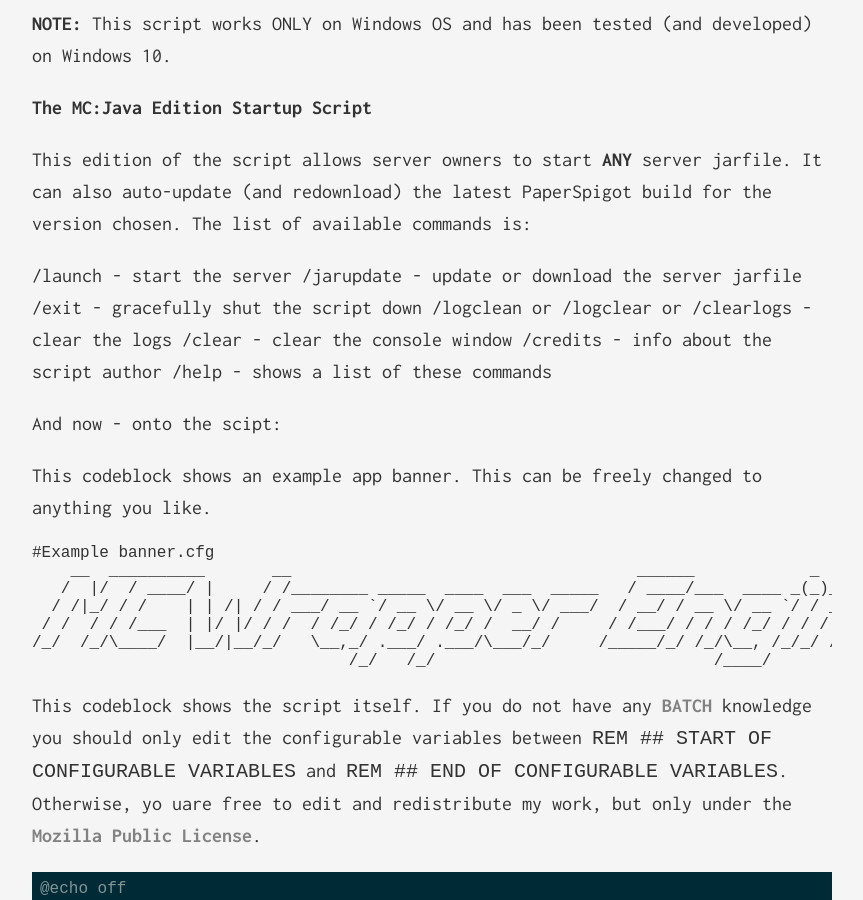
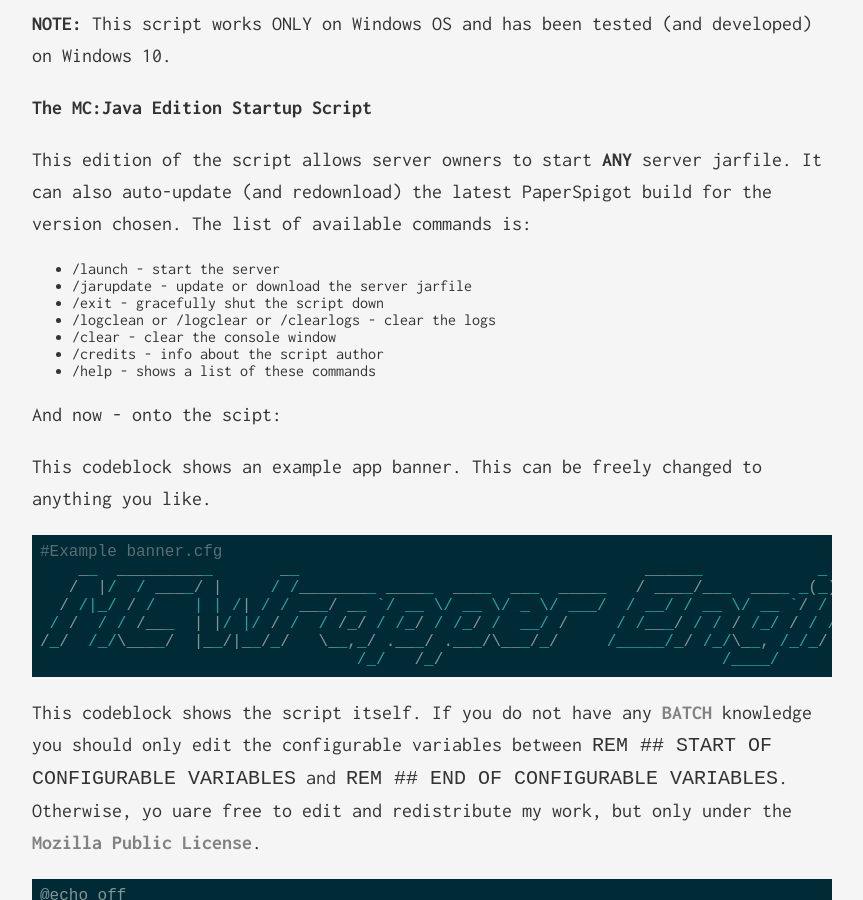
Before and after one commit to CalifaxYT/PersonalWS, a Jekyll site: the page built from _posts/020-06-30-minecraft-startup-scripts.markdown, in a window 1280 px wide and 900 px high, scrolled down 590 px. Shown: the whole window, without its empty margins (208-1071 px from the left). Built offline with Jekyll 4.4.1, drawn with Linux system fonts in a browser that asks for light colours; comment, search, counter and statistics services are not loaded.

Commit message:
• Fix post •

````diff
--- a/_posts/020-06-30-minecraft-startup-scripts.markdown
+++ b/_posts/020-06-30-minecraft-startup-scripts.markdown
@@ -8,28 +8,28 @@ categories: [scripts]
 ---
 
 There are many subpar startup scripts on the market. Most of them have only a MineCraft Java edition support. What is more, languages like C# and Java are used, which
-often makes them pretty resource-heavy. This is why this server startup solution is written in BATCH - the scripting language of [CMD](https://en.wikipedia.org/wiki/Cmd.exe "CMD on Wikipedia").
+often makes them pretty resource-heavy. This is why this server startup solution is written in BATCH - the scripting language of  [CMD](https://en.wikipedia.org/wiki/Cmd.exe "CMD on Wikipedia").
 
 **NOTE:** This script works ONLY on Windows OS and has been tested (and developed) on Windows 10.
 
 
 **The MC:Java Edition Startup Script**
 
-This edition of the script allows server owners to start **ANY** server jarfile. It can also auto-update (and redownload) the latest PaperSpigot build for the version chosen.
+This edition of the script allows server owners to start  **ANY**  server jarfile. It can also auto-update (and redownload) the latest PaperSpigot build for the version chosen.
 The list of available commands is:
 
-/launch - start the server
-/jarupdate - update or download the server jarfile
-/exit - gracefully shut the script down
-/logclean or /logclear or /clearlogs - clear the logs
-/clear - clear the console window
-/credits - info about the script author
-/help - shows a list of these commands
+* /launch - start the server
+* /jarupdate - update or download the server jarfile
+* /exit - gracefully shut the script down
+* /logclean or /logclear or /clearlogs - clear the logs
+* /clear - clear the console window
+* /credits - info about the script author
+* /help - shows a list of these commands
 
 And now - onto the scipt:
 
 This codeblock shows an example app banner. This can be freely changed to anything you like.
-```cfg
+```markdown
 #Example banner.cfg
     __  __________       __                                    ______            _
    /  |/  / ____/ |     / /________ _____  ____  ___  _____   / ____/___  ____ _(_)___  ___
@@ -39,9 +39,9 @@ This codeblock shows an example app banner. This can be freely changed to anythi
                                  /_/   /_/                             /____/
 ```
 
-This codeblock shows the script itself. If you do not have any [BATCH](https://en.wikipedia.org/wiki/Batch_file "Batch file on Wikipedia") knowledge you should
+This codeblock shows the script itself. If you do not have any  [BATCH](https://en.wikipedia.org/wiki/Batch_file "Batch file on Wikipedia")  knowledge you should
 only edit the configurable variables between ``REM ## START OF CONFIGURABLE VARIABLES`` and ``REM ## END OF CONFIGURABLE VARIABLES``. Otherwise, yo uare free to edit and
-redistribute my work, but only under the [Mozilla Public License](https://en.wikipedia.org/wiki/Mozilla_Public_License "Mozilla Public License on Wikipedia").
+redistribute my work, but only under the  [Mozilla Public License](https://en.wikipedia.org/wiki/Mozilla_Public_License "Mozilla Public License on Wikipedia").
 ```batch
 @echo off
 REM ## START OF CONFIGURABLE VARIABLES - DO NOT LEAVE ANY OF THEM EMPTY
````
